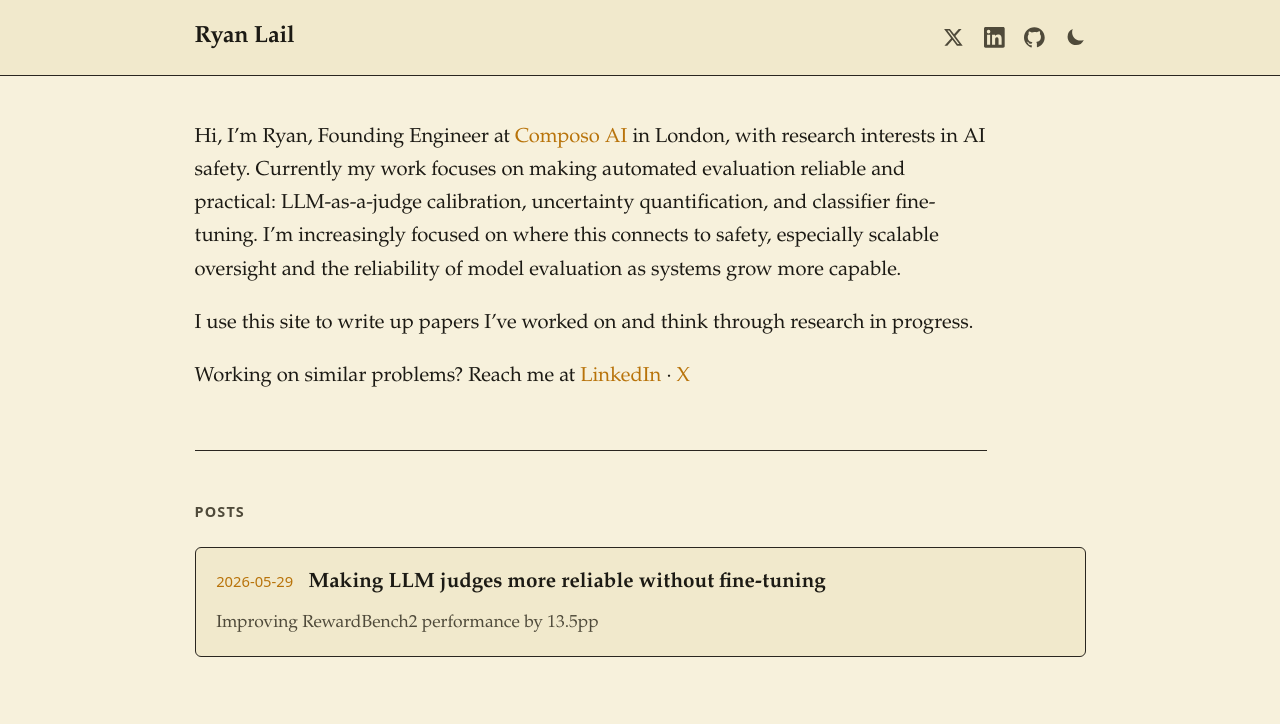
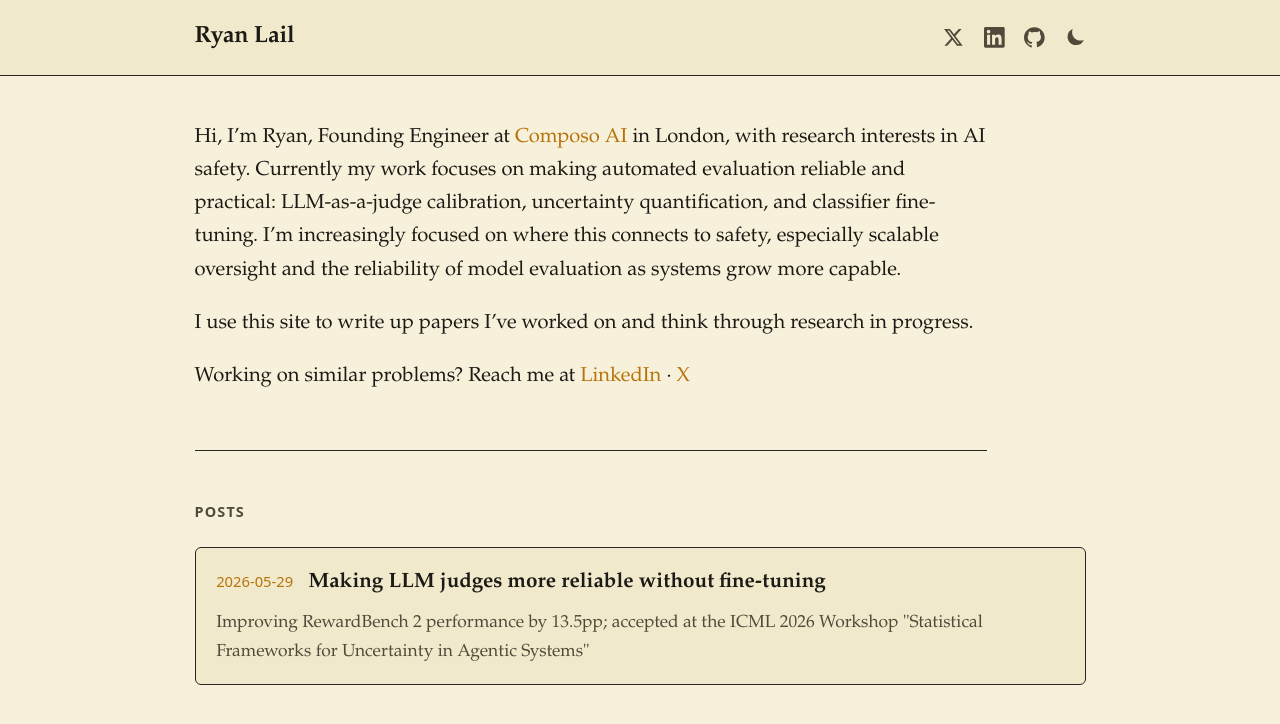
Before and after one commit to ryanlail/ryanlail.github.io, a Jekyll site: the page built from index.md, in a window 1280 px wide. Shown: the top 724 px of the page. Built offline with Jekyll 4.4.1, drawn with Linux system fonts in a browser that asks for light colours.

Commit message:
Consolidate LLM-judge post subtitle and description; note workshop acceptance
Update the subheading to "Improving RewardBench 2 performance by 13.5pp;
accepted at the ICML 2026 Workshop 'Statistical Frameworks for Uncertainty
in Agentic Systems'" and align the post description and homepage excerpt to
the same text so they no longer diverge.

https://claude.ai/code/session_011tLRBcSSbYQa7GsbTSFZsy

```diff
--- a/_posts/2026-05-29-cost-effective-llm-as-a-judge.md
+++ b/_posts/2026-05-29-cost-effective-llm-as-a-judge.md
@@ -4,9 +4,9 @@ title: "Making LLM judges more reliable without fine-tuning"
 date: 2026-05-29
 tags: [research, llm-as-a-judge, evaluation, icml]
 description: >-
-  How far you can push an LLM judge using only frontier models and inference-time
-  changes, what that buys for scaling oversight, and where it goes next.
-subtitle: "Improving RewardBench2 performance by 13.5pp"
+  Improving RewardBench 2 performance by 13.5pp; accepted at the ICML 2026
+  Workshop "Statistical Frameworks for Uncertainty in Agentic Systems"
+subtitle: 'Improving RewardBench 2 performance by 13.5pp; accepted at the ICML 2026 Workshop "Statistical Frameworks for Uncertainty in Agentic Systems"'
 ---
 
 - 📄 Paper: [arXiv:2604.13717](https://arxiv.org/abs/2604.13717)
```
